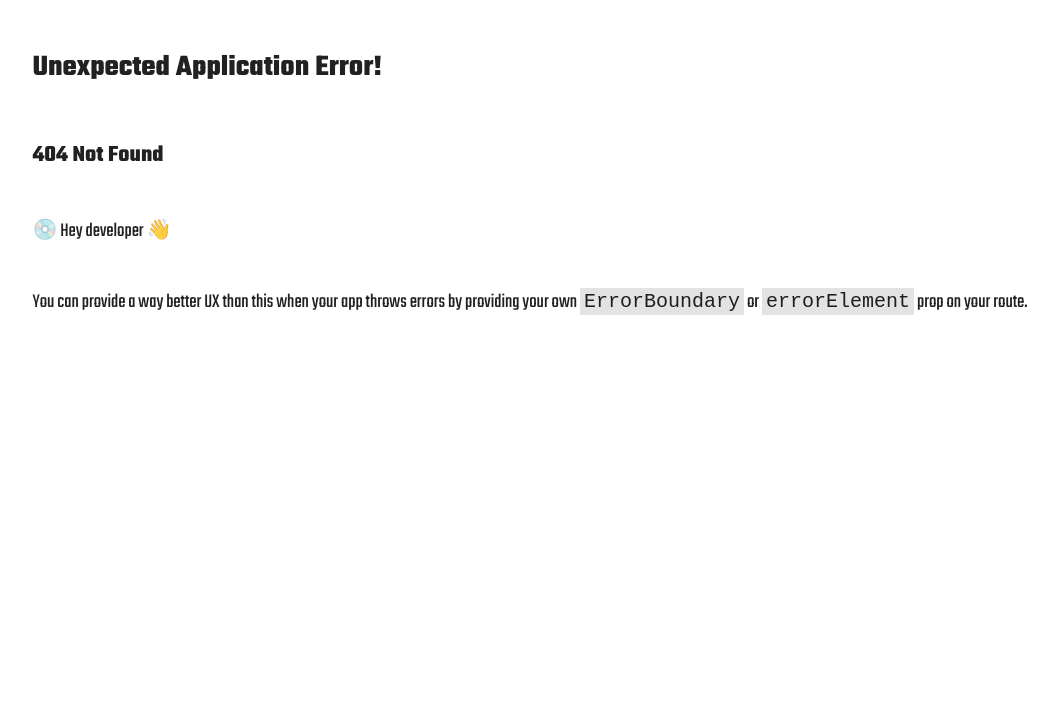
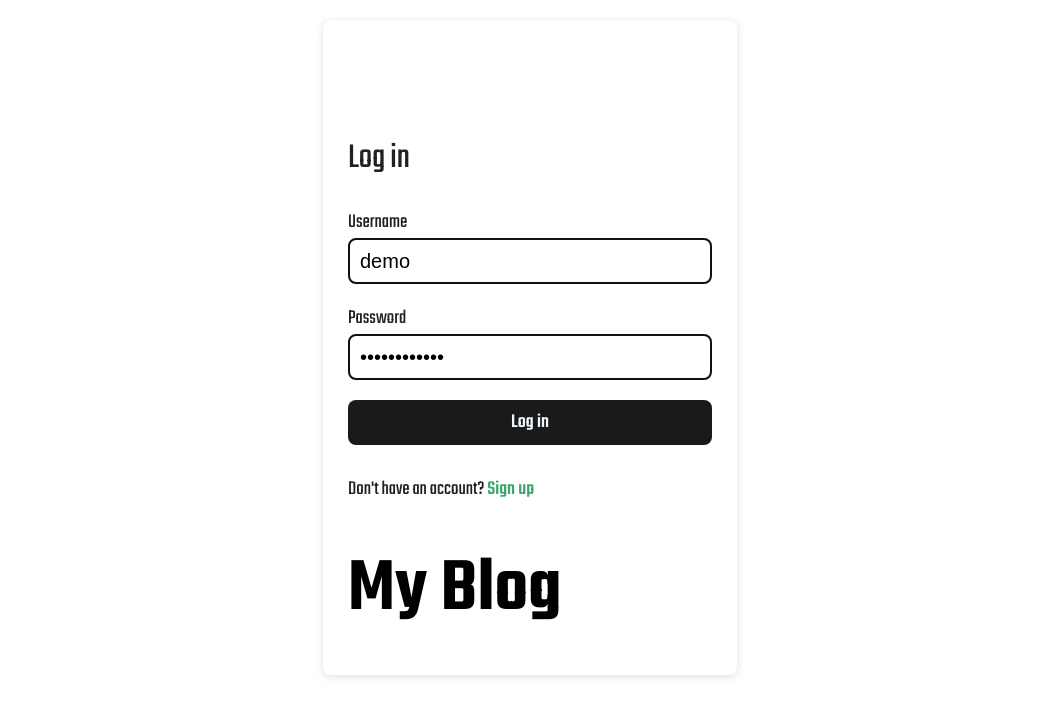
Before and after one commit to sofoniasElala/my-blog-main, a React (Vite) app: page /login in a window 1280 px wide. Before the commit this address had no page. Shown: the top 716 px of the page, without its empty margins (110-1168 px from the left). Built offline with nearby package versions, Linux system fonts and the light colour scheme.

Commit message:
add a login page with css

```diff
--- /dev/null
+++ b/src/components/LoginForm.jsx
@@ -0,0 +1,67 @@
+import { useNavigate, Link } from "react-router-dom";
+import { handleAuth, notificationPopUp } from "../utils";
+import { useState } from "react";
+
+export default function LogInForm() {
+  const [inputs, setInputs] = useState(null);
+  const navigate = useNavigate();
+
+  async function handleSubmission(loginFormData, setInputs) {
+    const loginData = {
+      username: loginFormData.get("username"),
+      password: loginFormData.get("password"),
+    };
+    const logInApiCall = handleAuth(null, null, loginData);
+    const errorData = await notificationPopUp(
+      logInApiCall,
+      { pending: "Logging in...", success: "Successful log in" },
+      3000
+    );
+
+    if (errorData.success == true) {
+      navigate("/");
+    } else {
+      loginData.errorMessage = errorData.message;
+      setInputs(loginData);
+    }
+  }
+  return (
+    <main className="login-main">
+      <p id="login-paragraph">
+        {"Log in"}
+      </p>
+    <form
+      id="login"
+      onSubmit={(e) => {
+        e.preventDefault();
+        handleSubmission(new FormData(e.currentTarget), setInputs);
+      }}
+    >
+      <div className="username">
+        <label htmlFor="username"> {"Username "} </label>
+        <input
+          type="text"
+          name="username"
+          id="username"
+          defaultValue={(inputs && inputs.username) || 'demo'}
+          required
+        />
+      </div>
+      <div className="password">
+        <label htmlFor="password">{"Password "}</label>
+        <input
+          type="password"
+          name="password"
+          id="password"
+          defaultValue={(inputs && inputs.password) || 'demoPassword'}
+          required
+        />
+      </div>
+      {inputs && <p className="error">{inputs.errorMessage}</p>}
+      <button type="submit">Log in</button>
+    </form>
+    <p>Don't have an account? <Link to='/signup'>Sign up</Link></p>
+    <h1 className="background-title"><em><Link to='/' >My Blog</Link></em></h1>
+    </main>
+  );
+}
--- a/src/routes.jsx
+++ b/src/routes.jsx
@@ -1,11 +1,25 @@
 import App from './components/App'
+import LogInForm from './components/LoginForm';
+const loggedInUserReRouter = () => {
+    const localData = localStorage.getItem('blog-user');
+    if (localData) {
+      return redirect("/");
+    }
+    return null;
+  };
+
 
 const routes = [
     {
         path: "/",
         element: <App />,
         children: []
-    }
+    },
+    {
+        path: "/login",
+        loader: loggedInUserReRouter,
+        element: <LogInForm />
+    },
 ]
 
 export default routes;
--- a/src/styles/App.css
+++ b/src/styles/App.css
@@ -5,8 +5,55 @@
   min-height: 100%;
   position: relative;
 }
-main {
+
+.background-title a {
+  font-size: 1.2em;
+  font-weight: 600;
+  line-height: 1.1;
+  color: black;
+}
+.background-title a:hover {
+  color: black;
+}
+
+main{
   flex: 1;
   margin: auto;
   min-height: calc(100vh - 160px); /* check second operator when changing value */
 }
+
+.login-main {
+  padding: 0px 25px;
+  border-radius: 8px;
+  box-shadow: rgba(99, 99, 99, 0.2) 0px 2px 8px 0px;
+}
+
+form#login, form#login > div {
+  display: flex;
+  flex-direction: column;
+  font-size: 20px;
+}
+
+form#login > div, form#login button {
+  margin: 10px 0px;
+}
+
+#login-paragraph {
+  padding-top: 100px;
+  font-size: 36px;
+  margin: 12px auto;
+}
+
+form#login input {
+  height: 36px;
+  width: 340px;
+  font-size: 20px;
+  padding: 3px 10px;
+  border-radius: 8px;
+  border-color: rgb(24, 13, 13);
+  border-style: solid;
+}
+
+.error {
+  color: #c1121f;
+}
--- a/src/styles/index.css
+++ b/src/styles/index.css
@@ -15,6 +15,11 @@
   text-rendering: optimizeLegibility;
   -webkit-font-smoothing: antialiased;
   -moz-osx-font-smoothing: grayscale;
+}
+
+.Toastify__toast-body {
+  font-family: Teko;
+  font-size: large;
 }
 
 nav {
@@ -62,17 +67,22 @@ hr {
 
 .nav-links button {
   padding: 4px 8px;
-  margin: 10px 25px;
+  margin: 10px 4px;
   text-align: center;
+}
+
+.SignUp {
+  color: #1a1a1a;
+  background-color: #ffffff;
 }
 
 a {
   font-weight: 500;
-  color: #646cff;
+  color: #42a46d;
   text-decoration: inherit;
 }
 a:hover {
-  color: #535bf2;
+  color: #348155;
 }
 
 body {
@@ -99,9 +109,9 @@ button {
   cursor: pointer;
   transition: border-color 0.25s;
 }
-button:hover {
+/* .nav-links > button:hover {
   border-color: #b49479;
-}
+} */
 button:focus,
 button:focus-visible {
   outline: 10px auto -webkit-focus-ring-color;
```
